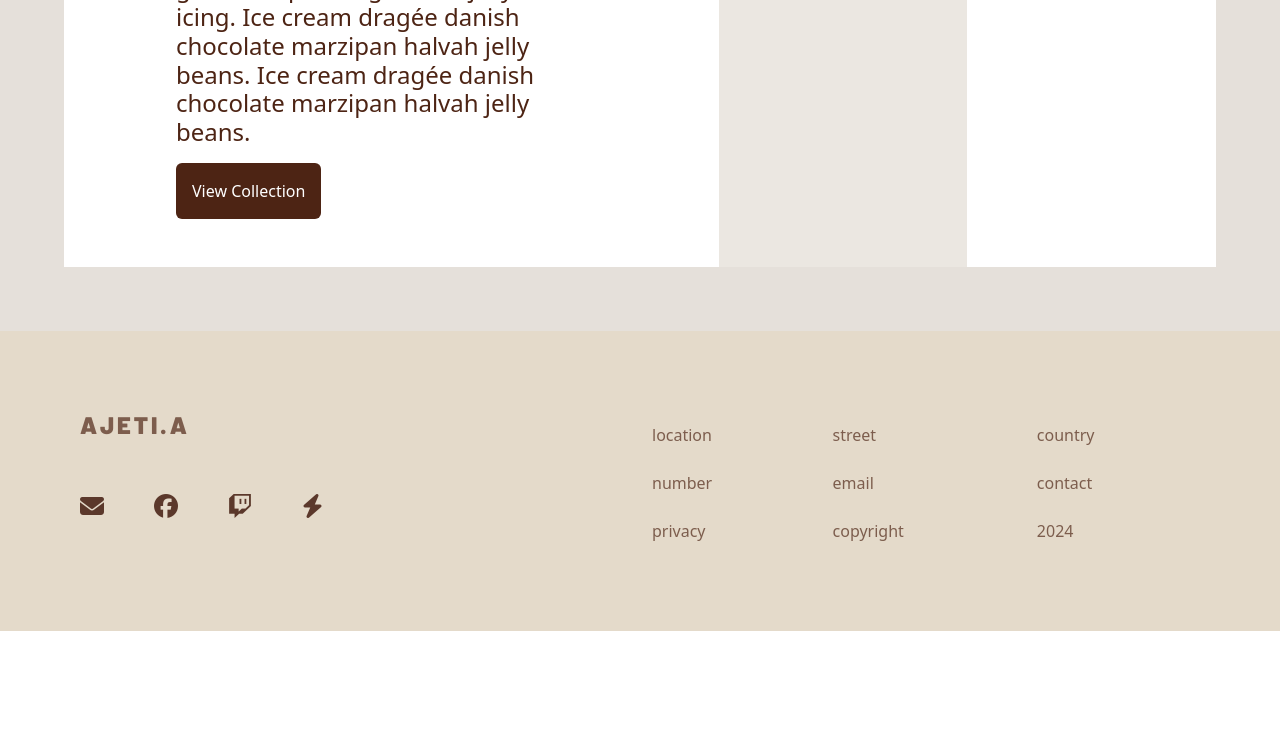
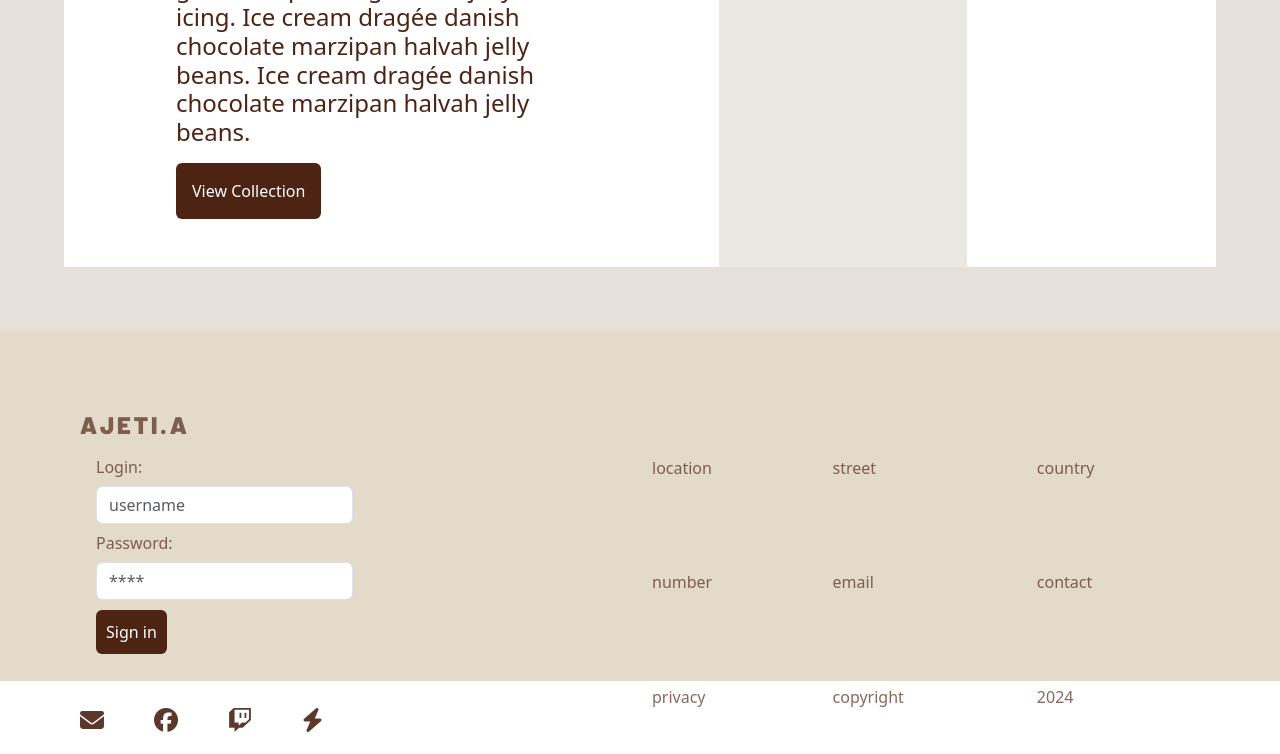
Before and after one commit to R-LaRoi/sba-v1, a plain HTML site: page index.html in a window 1280 px wide. Shown: the part 2361-3115 px from the top of the page. Before the commit the page ends 2992 px from the top, so only its background shows below. Drawn offline with nearby package versions, Linux system fonts and the light colour scheme; a web font is replaced by a local one.

Commit message:
Added Form in Footer

```diff
--- a/ProductPg/products.css
+++ b/ProductPg/products.css
@@ -111,7 +111,7 @@ footer {
   display: grid;
   grid-template-columns: 1fr 1fr;
   background: #e4daca;
-  height: 300px;
+  height: 350px;
   padding: 5rem;
   color: #4d2414af;
 
@@ -123,6 +123,17 @@ footer {
     list-style: none;
     color: #5b382b;
     padding: 0;
+  }
+  .ft-btn {
+    margin-top: 10px;
+    background: #4d2414;
+    border: #4d2414;
+    padding: 10px;
+    color: white;
+  }
+
+  .ft-btn:hover {
+    background-color: #9a532fdb;
   }
 }
 
--- a/SubscribePg/subscribe.css
+++ b/SubscribePg/subscribe.css
@@ -142,7 +142,7 @@ footer {
   display: grid;
   grid-template-columns: 1fr 1fr;
   background: #e4daca;
-  height: 300px;
+  height: 350px;
   padding: 5rem;
   color: #4d2414af;
 
@@ -154,6 +154,17 @@ footer {
     list-style: none;
     color: #5b382b;
     padding: 0;
+  }
+
+  .ft-btn {
+    margin-top: 10px;
+    background: #4d2414;
+    border: #4d2414;
+    padding: 10px;
+  }
+
+  .ft-btn:hover {
+    background-color: #9a532fdb;
   }
 }
 
--- a/index.html
+++ b/index.html
@@ -134,6 +134,22 @@
     <footer class="--footer">
       <div>
         <h2>AJETI.A</h2>
+        <div class="row g-3 align-items-center">
+          <div class="col-auto"></div>
+          <div class="col-auto">
+            <label class="col-form-label">Login:</label>
+            <input
+              type="password"
+              class="form-control"
+              placeholder="username" />
+            <label class="col-form-label">Password:</label>
+            <input type="password" class="form-control" placeholder="****" />
+            <button type="submit" class="ft-btn btn btn-primary">
+              Sign in
+            </button>
+          </div>
+          <div class="col-auto"></div>
+        </div>
         <ul>
           <li><i class="fa-solid fa-envelope"></i></li>
           <li><i class="fa-brands fa-facebook"></i></li>
--- a/styles.css
+++ b/styles.css
@@ -161,7 +161,7 @@ footer {
   display: grid;
   grid-template-columns: 1fr 1fr;
   background: #e4daca;
-  height: 300px;
+  height: 350px;
   padding: 5rem;
   color: #4d2414af;
 
@@ -182,13 +182,22 @@ footer {
     padding: 0;
   }
 
-  li:hover {
+  li:hover,
+  .ft-btn:hover {
     color: #e87a43db;
+  }
+
+  .ft-btn {
+    margin-top: 10px;
+    background: #4d2414;
+    border: #4d2414;
+    padding: 10px;
+    color: white;
   }
 }
 
 /* ------------------  media queries ---------------------- */
-@media screen and (max-width: 768px) {
+@media screen and (max-width: 993px) {
   .header-grid {
     display: flex;
     flex-direction: column-reverse;
```
Also changed, not shown: ProductPg/products.html (+17 -2 lines), SubscribePg/subscribe.html (+16 -0 lines).
